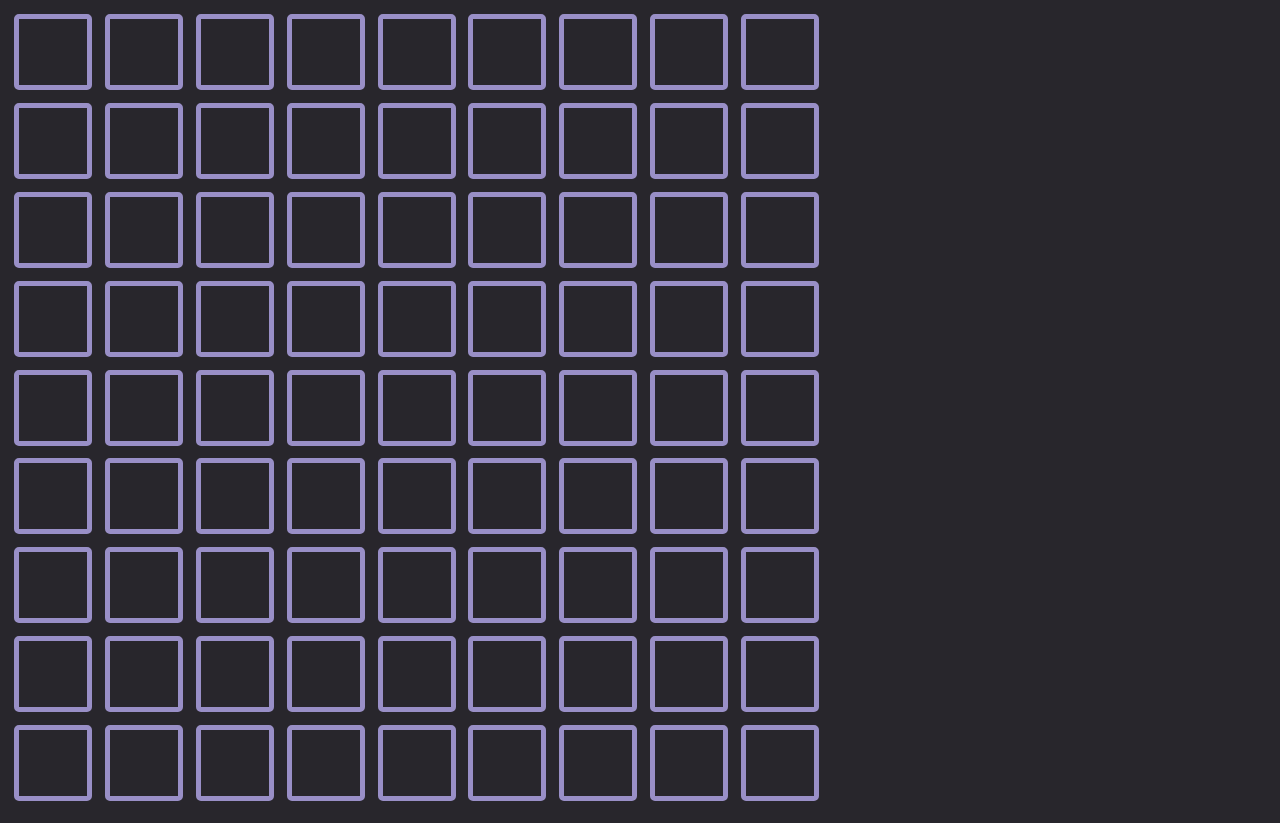
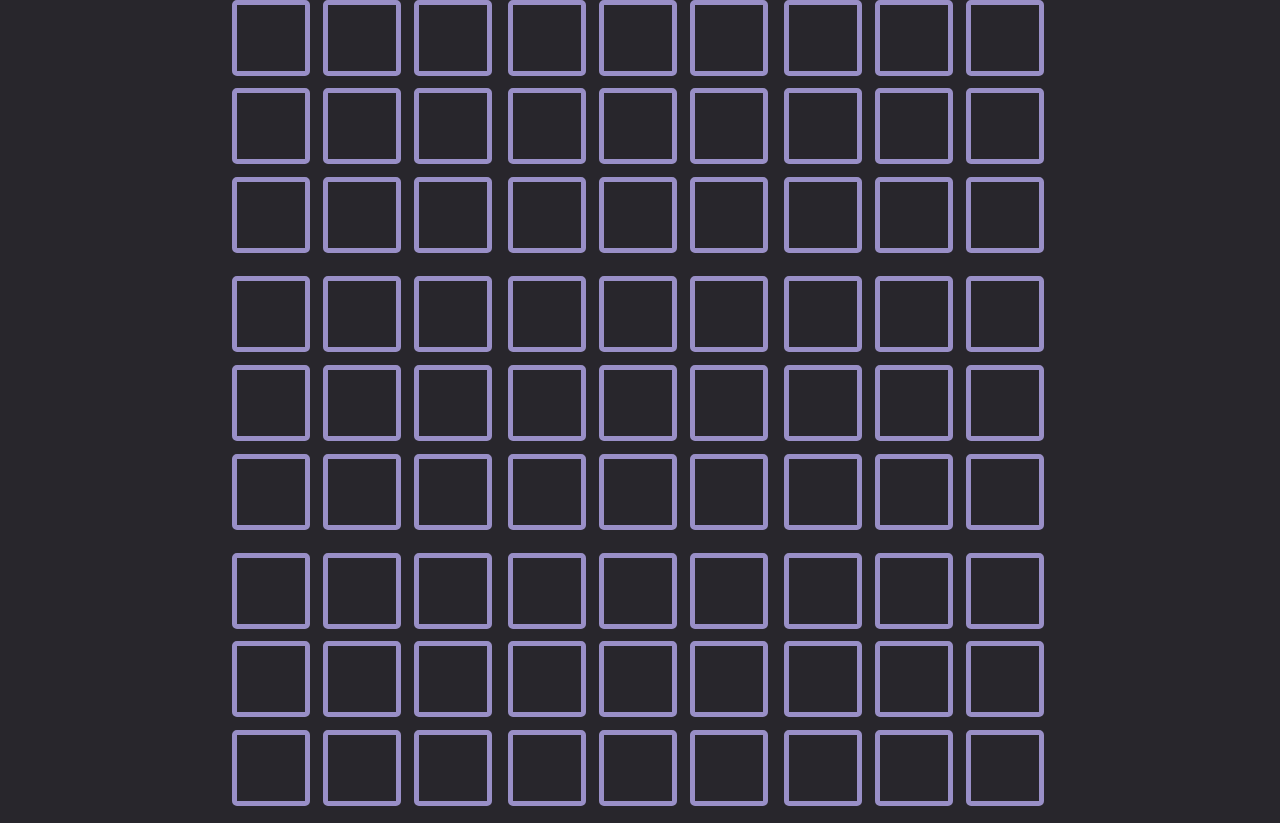
Before and after one commit to grzesta05/svelte-learning, a Svelte app in the folder sudoku/: page / in a window 1280 px wide. Built offline with nearby package versions, Linux system fonts and the light colour scheme.

Commit message:
sudoku add styling improvements

```diff
--- a/sudoku/src/App.svelte
+++ b/sudoku/src/App.svelte
@@ -2,9 +2,16 @@
   import Plane from "./components/Plane.svelte";
 </script>
 
-<main>
+<div class="app-container">
   <Plane />
-</main>
+</div>
 
 <style>
+  .app-container {
+    display: flex;
+    width: 100%;
+    align-items: center;
+    justify-content: center;
+    height: 100vh;
+  }
 </style>
--- a/sudoku/src/components/Plane.svelte
+++ b/sudoku/src/components/Plane.svelte
@@ -21,9 +21,21 @@
   };
 </script>
 
-{#each array as row}
-  {#each row as tile}
-    <Tile expectedValue={1} on:arrow={onArrow} value={tile} />
+<div>
+  {#each array as row}
+    <div class="row">
+      {#each row as tile}
+        <Tile expectedValue={1} on:arrow={onArrow} value={tile} />
+      {/each}
+    </div>
   {/each}
-  <br />
-{/each}
+</div>
+
+<style>
+  .row {
+    margin: 0%;
+  }
+  .row:nth-child(3n) {
+    margin-bottom: 0.8vw !important;
+  }
+</style>
--- a/sudoku/src/components/Tile.svelte
+++ b/sudoku/src/components/Tile.svelte
@@ -36,7 +36,7 @@
   input {
     background: transparent;
     border: 0.4vw solid var(--primary);
-    margin: 0.5vw !important;
+    margin: 0.5vw;
     width: 5vw;
     height: 5vw;
     max-width: 75px;
@@ -58,4 +58,8 @@
     transition: all 0.3s;
     color: var(--error);
   }
+
+  .tile:nth-child(3n) {
+    margin-right: 0.8vw !important;
+  }
 </style>
```
